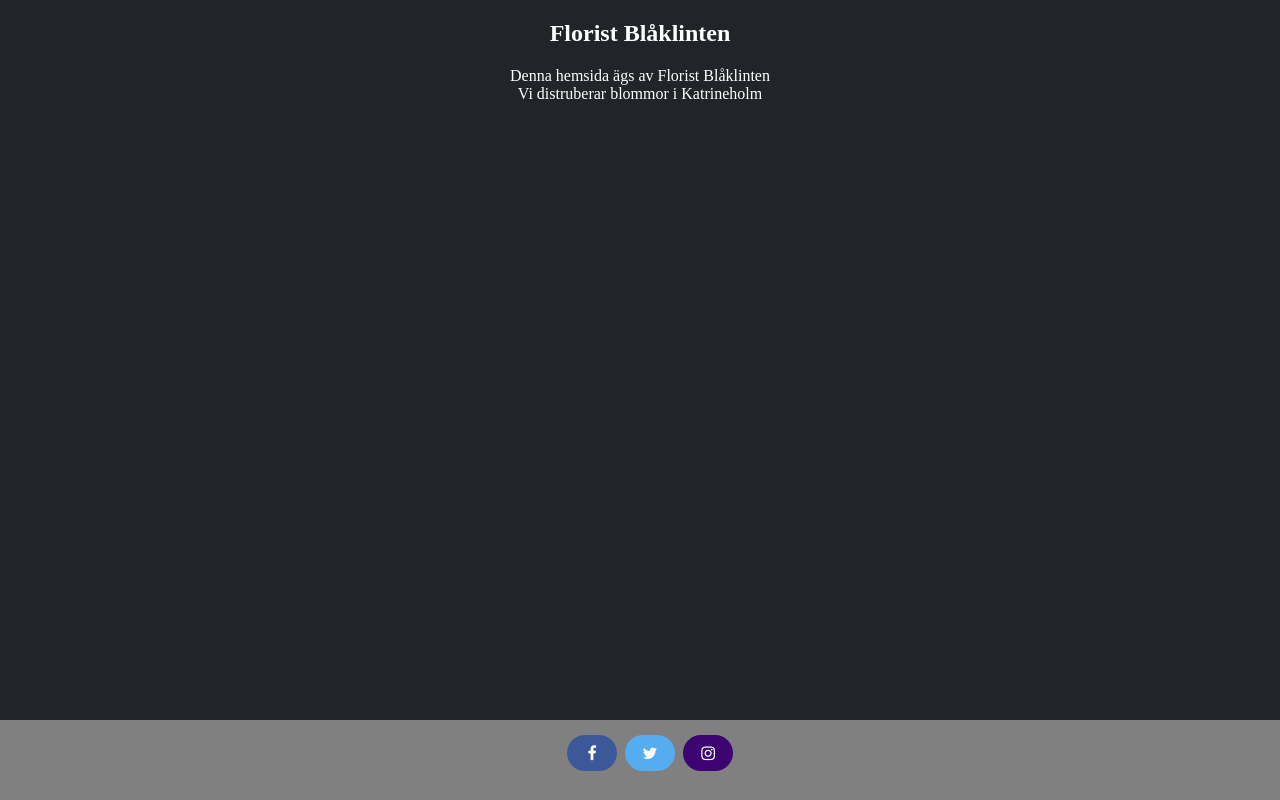
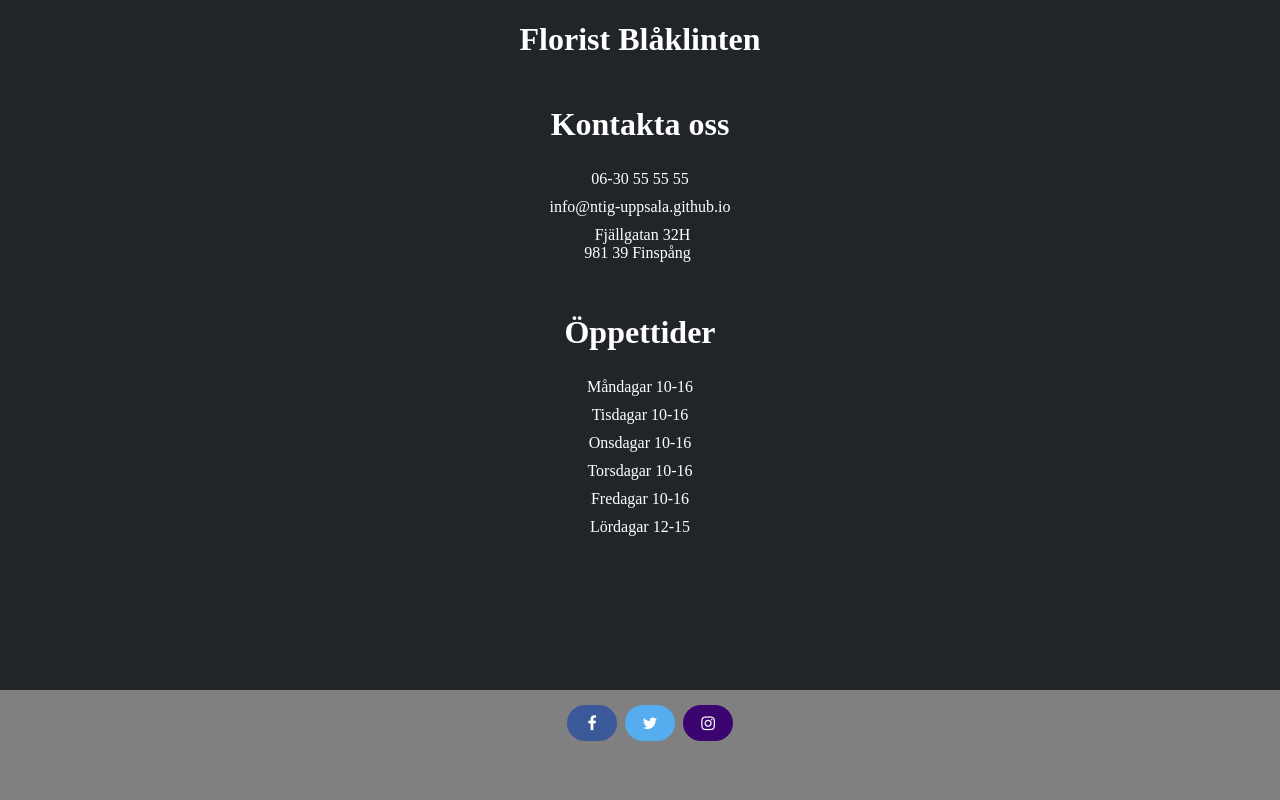
Before and after one commit to NTIG-Uppsala/florist-blaklinten, a plain HTML site: page florist-blaklint/index.html in a window 1280 px wide. Drawn offline with Linux system fonts and the light colour scheme.

Commit message:
Vi har lagt till öppentider samt kontaktinformation. Vi har även centrerat sidan

```diff
--- a/florist-blaklint/assets/css/style.css
+++ b/florist-blaklint/assets/css/style.css
@@ -8,16 +8,33 @@ body{
     color: white;
 }
 
+.contacts, .openTime {
+    position: relative;
+    margin-left: auto;
+    margin-right: auto;
+    width: 80%;
+    text-align: center;
+  }
+
+
+
+ul, a, li{
+    color: white;
+    text-decoration: none;
+    list-style: none;
+    padding: 5px;
+}
+
 
 /* footer */
 
 #footer {
     position: fixed;
     padding: 10px 10px 0px 10px;
+    left: 0;
     bottom: 0;
-    left: 0;
     width: 100%;
-    height: 70px;
+    height: 100px;
     background: grey;
     text-align: center;
 }
@@ -26,7 +43,6 @@ body{
     padding: 10px;
     font-size: 30px;
     width: 30px;
-    text-align: center;
     text-decoration: none;
     margin: 5px 2px;
     border-radius: 100px;
--- a/florist-blaklint/index.html
+++ b/florist-blaklint/index.html
@@ -6,21 +6,39 @@
     <meta charset="UTF-8">
     <meta http-equiv="X-UA-Compatible" content="IE=edge">
     <meta name="viewport" content="width=device-width, initial-scale=1.0">
-    <title>Document</title>
+    <title>Florist Blåklinten</title>
 </head>
 <body>
-    <article id="hero">
+    <div id="hero">
         <h1>Florist Blåklinten</h1>
-        <p>
-            Denna hemsida ägs av Florist Blåklinten <br>
-            Vi distruberar blommor i Katrineholm
-        </p>
-    </article>
+    </div>
+
+    <div class="contacts">
+        <ul>
+            <h1>Kontakta oss</h1>
+            <li><a href="tel:0630555555">06-30 55 55 55</a></li>
+            <li><a href="mailto:info@ntig-uppsala.github.io">info@ntig-uppsala.github.io</a></li>
+            <li><a href="https://www.google.com/maps/search/Fj%C3%A4llgatan+32,+981+39+Finsp%C3%A5ng/@63.2111125,13.4996383,6z/data=!3m1!4b1" target="_blank">Fjällgatan 32H<br>981 39 Finspång</a></li>
+        </ul>
+    </div>
+
+    <div class="openTime">
+        <ul>
+            <h1>Öppettider</h1>
+            <li>Måndagar 10-16</li>
+            <li>Tisdagar 10-16</li>
+            <li>Onsdagar 10-16</li>
+            <li>Torsdagar 10-16</li>
+            <li>Fredagar 10-16</li>
+            <li>Lördagar 12-15</li>
+        </ul>
+
+    </div>
 
     <div id="footer">
-        <a href="https://www.facebook.com/ntiuppsala" class="fa fa-facebook"></a>
-        <a href="https://twitter.com/ntiuppsala" class="fa fa-twitter"></a>
-        <a href="https://instagram.com/ntiuppsala" class="fa fa-instagram"></a>
+        <a href="https://www.facebook.com/ntiuppsala" target="_blank" class="fa fa-facebook"></a>
+        <a href="https://twitter.com/ntiuppsala" target="_blank" class="fa fa-twitter"></a>
+        <a href="https://instagram.com/ntiuppsala" target="_blank" class="fa fa-instagram"></a>
     </div>
 </body>
 </html>
```
